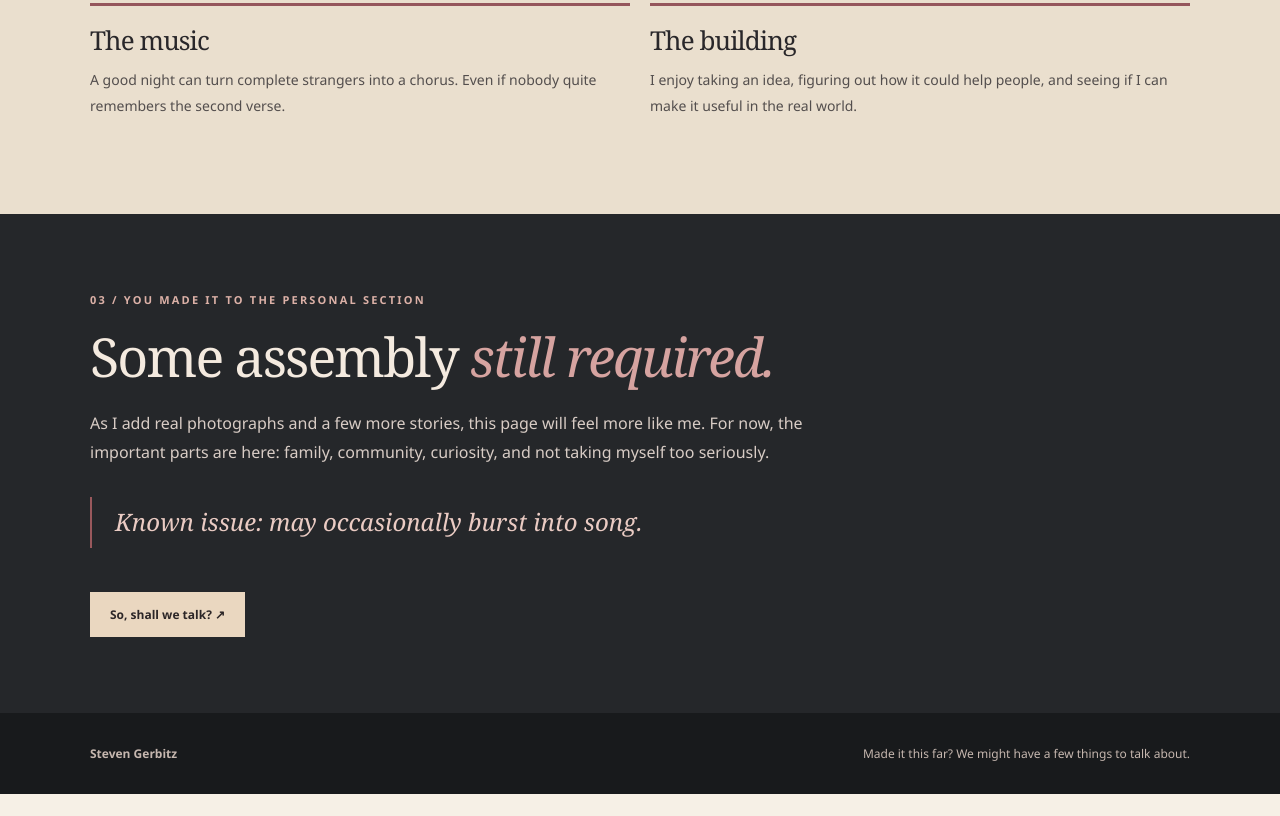
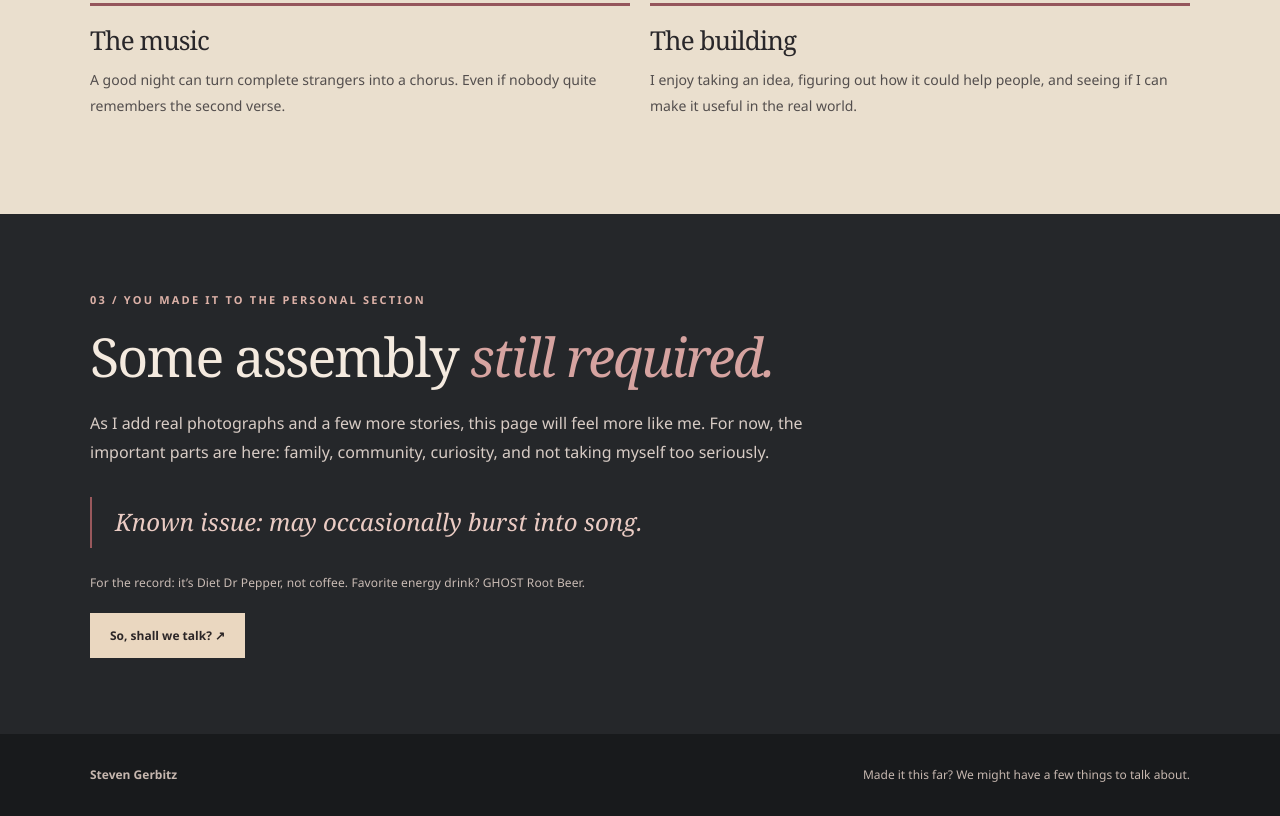
Before and after one commit to stevenpgerbitz-del/stevengerbitz, a plain HTML site: page off-the-clock-v28.html in a window 1280 px wide. Shown: the part 1731-2547 px from the top of the page. Before the commit the page ends 2525 px from the top, so only its background shows below. Drawn offline with Linux system fonts and the light colour scheme.

Commit message:
V28 preview: keep personal-page details authentic and link mission & values

```diff
--- a/off-the-clock-v28.html
+++ b/off-the-clock-v28.html
@@ -42,8 +42,9 @@ footer{background:#181a1c;color:#c6b7af;padding:30px 0;font-size:12px}
 @media(max-width:720px){.wrap{width:calc(100% - 38px)}.topin{padding:15px 0;align-items:flex-start;flex-direction:column}.links{gap:13px;flex-wrap:wrap}.links a{font-size:11px}.cover{padding:65px 0}.two,.cards{grid-template-columns:1fr;gap:26px}.story{padding:53px 0}.image{height:280px}.bottom{flex-direction:column;gap:5px}h1{font-size:3.2rem}}
 @media(max-width:420px){h1{font-size:2.7rem}.links{gap:10px}.links a{font-size:10px}.wrap{width:calc(100% - 34px)}}
 @media(prefers-reduced-motion:reduce){html{scroll-behavior:auto}}
-</style></head><body><div class="preview">Version 28 concept preview · Not live site content</div><header class="top"><div class="wrap topin"><a href="./preview-v28.html" class="brand">STEVEN GERBITZ<span>My little corner of the internet</span></a><nav class="links"><a href="./preview-v28.html">Home</a><a href="./preview-v28.html#pillars">The Short Version</a><a href="./preview-v28.html#journey">Experience</a><a href="./off-the-clock-v28.html">Off the Clock</a><a href="./lets-talk-v28.html">Let's Talk</a></nav></div></header>
-<main><section class="cover"><div class="wrap"><p class="label">Off the Clock / The person behind the work</p><h1>More than cables,<br>computers, <em>and coffee.</em></h1><p class="lead">The work is a big part of my story. It isn't the whole thing. There's family, music, some questionable humor, and usually another idea I can't quite leave alone.</p><a class="cta" href="./preview-v28.html">← Back to the homepage</a></div></section>
+.small-fact{font-size:12px!important;color:#cabcb5!important;letter-spacing:.01em;margin:16px 0 0!important}
+</style></head><body><div class="preview">Version 28 concept preview · Not live site content</div><header class="top"><div class="wrap topin"><a href="./preview-v28.html" class="brand">STEVEN GERBITZ<span>My little corner of the internet</span></a><nav class="links"><a href="./preview-v28.html">Home</a><a href="./preview-v28.html#pillars">The Short Version</a><a href="./preview-v28.html#journey">Experience</a><a href="./preview-v28.html#values">My Values</a><a href="./off-the-clock-v28.html">Off the Clock</a><a href="./lets-talk-v28.html">Let's Talk</a></nav></div></header>
+<main><section class="cover"><div class="wrap"><p class="label">Off the Clock / The person behind the work</p><h1>More than cables,<br>computers, <em>and error codes.</em></h1><p class="lead">The work is a big part of my story. It isn't the whole thing. There's family, music, some questionable humor, and usually another idea I can't quite leave alone.</p><a class="cta" href="./preview-v28.html">← Back to the homepage</a></div></section>
 <section class="story"><div class="wrap two"><div><p class="label">01 / The people who matter</p><h2>Family is <em>the good stuff.</em></h2><p>I'm a family man with two kids and two bonus kids. That part of my life means a great deal to me, and it reminds me that the best connections don't run through a cable.</p><p>I'm keeping this page personal without turning my family's private lives into public information.</p><div class="note">Four kids. A full heart. Probably not enough hours in the day.</div></div><div><img class="image" src="./assets/steven-offclock-v28.webp" alt="Warm microphone and notebook still life; illustrative artwork, not a family photograph"></div></div></section>
 <section class="story light"><div class="wrap"><p class="label">02 / Karaoke has a way of bringing people together</p><h2>Yes, there's a <em>microphone</em> involved.</h2><p>Karaoke has been part of my world for years. I ran Addicted to Karaoke in Phoenix back in the late 2000s, and I've been working on bringing that community idea back—helping singers, hosts, and venues find one another.</p><p>For me, karaoke isn't only about the song. It's about the people who show up, cheer each other on, and give the person at the microphone a reason to smile.</p><div class="cards"><div class="card"><h3>The music</h3><p>A good night can turn complete strangers into a chorus. Even if nobody quite remembers the second verse.</p></div><div class="card"><h3>The building</h3><p>I enjoy taking an idea, figuring out how it could help people, and seeing if I can make it useful in the real world.</p></div></div></div></section>
-<section class="story dark"><div class="wrap"><p class="label">03 / You made it to the personal section</p><h2>Some assembly <em>still required.</em></h2><p>As I add real photographs and a few more stories, this page will feel more like me. For now, the important parts are here: family, community, curiosity, and not taking myself too seriously.</p><p class="note">Known issue: may occasionally burst into song.</p><a class="cta" href="./lets-talk-v28.html">So, shall we talk? ↗</a></div></section></main><footer><div class="wrap bottom"><strong>Steven Gerbitz</strong><span>Made it this far? We might have a few things to talk about.</span></div></footer></body></html>
+<section class="story dark"><div class="wrap"><p class="label">03 / You made it to the personal section</p><h2>Some assembly <em>still required.</em></h2><p>As I add real photographs and a few more stories, this page will feel more like me. For now, the important parts are here: family, community, curiosity, and not taking myself too seriously.</p><p class="note">Known issue: may occasionally burst into song.</p><p class="small-fact">For the record: it’s Diet Dr Pepper, not coffee. Favorite energy drink? GHOST Root Beer.</p><a class="cta" href="./lets-talk-v28.html">So, shall we talk? ↗</a></div></section></main><footer><div class="wrap bottom"><strong>Steven Gerbitz</strong><span>Made it this far? We might have a few things to talk about.</span></div></footer></body></html>
```
